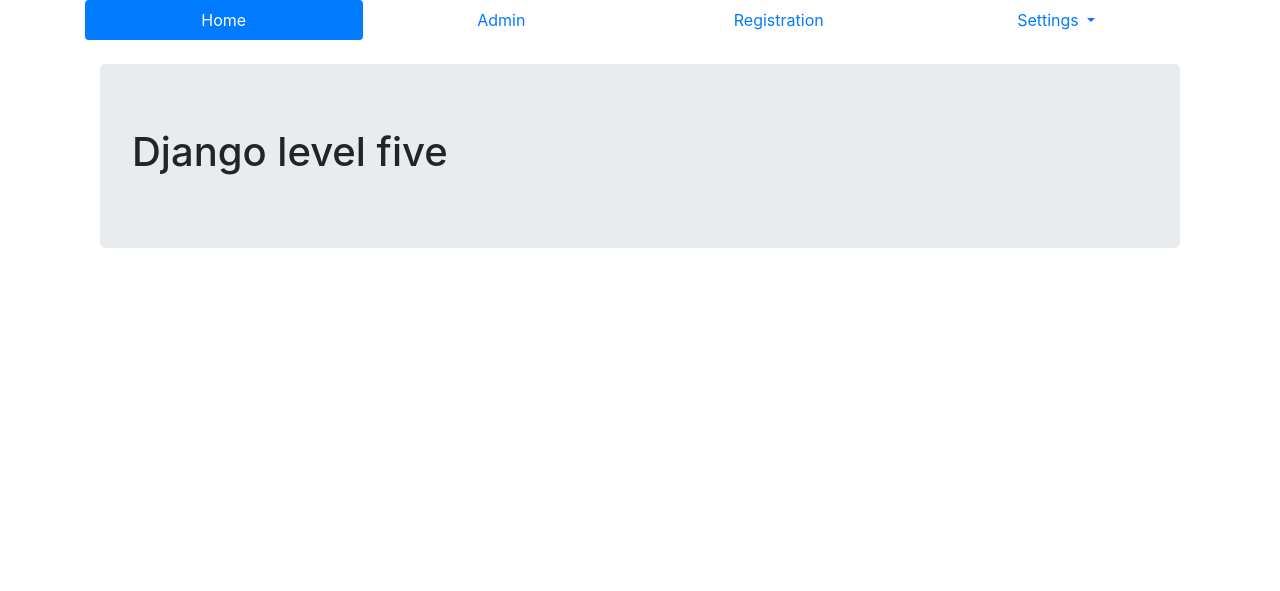
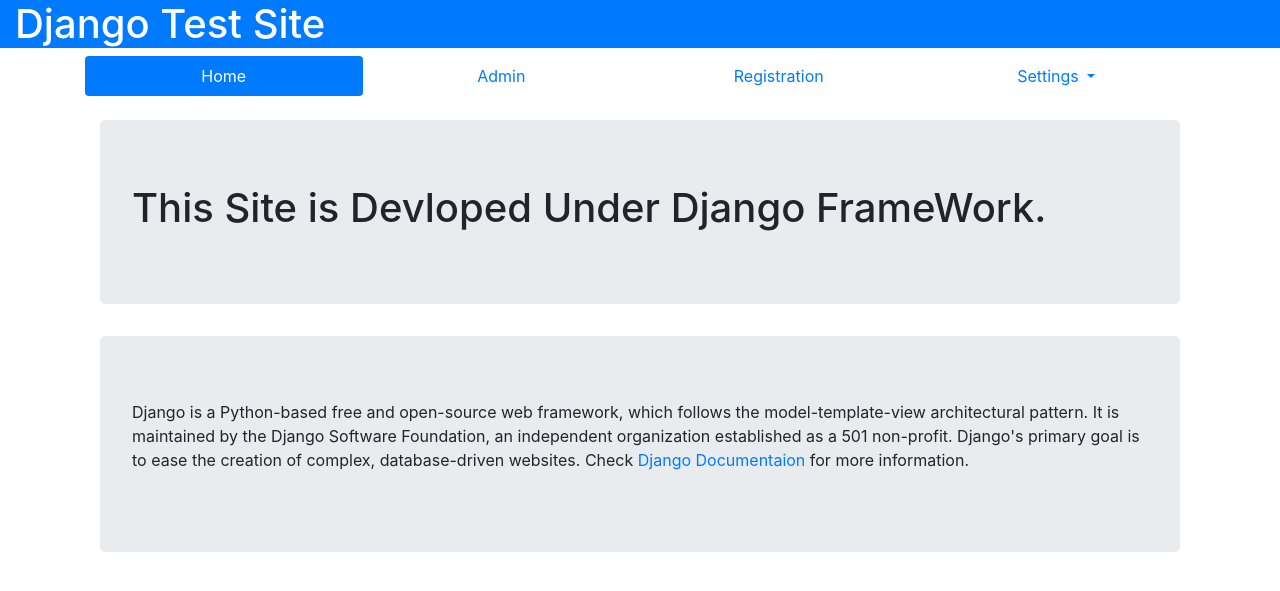
Before and after one commit to MaxCodeXTC/DjangoBasic, a Django app: page / in a window 1280 px wide. Shown: the top 591 px of the page. Run offline with Django 3.2, Linux system fonts and the light colour scheme; a user stored in the database is signed in; some libraries are stand-ins or nearby versions.

Commit message:
updated index.html page

```diff
--- a/learning_project/basic_app/templates/basic_app/base.html
+++ b/learning_project/basic_app/templates/basic_app/base.html
@@ -1,5 +1,10 @@
 <!DOCTYPE html>
-<html lang="en" dir="ltr">
+<html lang="en">
+
+<head>
+  <title>Django Framwork</title>
+  <meta charset="utf-8">
+  <meta name="viewport" content="width=device-width, initial-scale=1">
 
 <head>
   <meta charset="utf-8">
@@ -20,6 +25,11 @@
 </head>
 
 <body>
+  <!-- website main title and logo -->
+  <div class="container-fluid bg-primary text-white">
+    <h1> Django Test Site </h1>
+  </div>
+
   <!-- Navigation bar -->
   <div class="container">
     <ul class="nav nav-pills nav-justified">
@@ -35,7 +45,7 @@
       <li class="nav-item dropdown">
         <a class="nav-link dropdown-toggle" href="#" id="navbardrop" data-toggle="dropdown">
           Settings
-        </a></li>
+        </a>
         <div class="dropdown-menu">
           <a class="dropdown-item" href="#">Account Settings</a>
           {% if user.is_authenticated %}
--- a/learning_project/basic_app/templates/basic_app/index.html
+++ b/learning_project/basic_app/templates/basic_app/index.html
@@ -4,7 +4,12 @@
  <div class="container">
    <div class="jumbotron">
 
-   <h1>Django level five</h1>
-
+   <h1>This Site is Devloped Under Django FrameWork.</h1>
  </div>
+ <div class="jumbotron">
+ <p>Django is a Python-based free and open-source web framework, which follows the model-template-view architectural
+   pattern. It is maintained by the Django Software Foundation, an independent organization established as a 501
+   non-profit. Django's primary goal is to ease the creation of complex, database-driven websites. Check<a
+     href="https://docs.djangoproject.com/"> Django Documentaion</a> for more information.</p>
+     </div>
 {% endblock %}
```
Also changed, not shown: learning_project/db.sqlite3.
